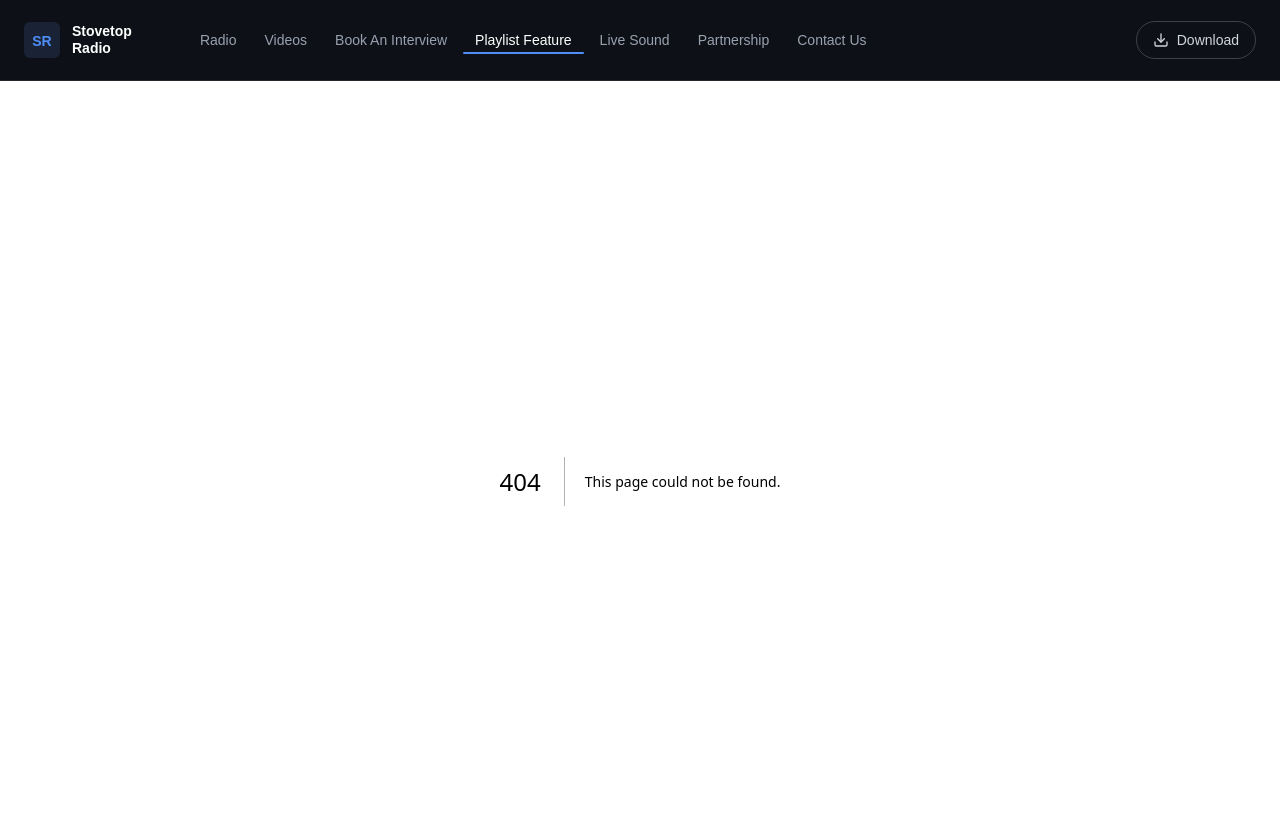
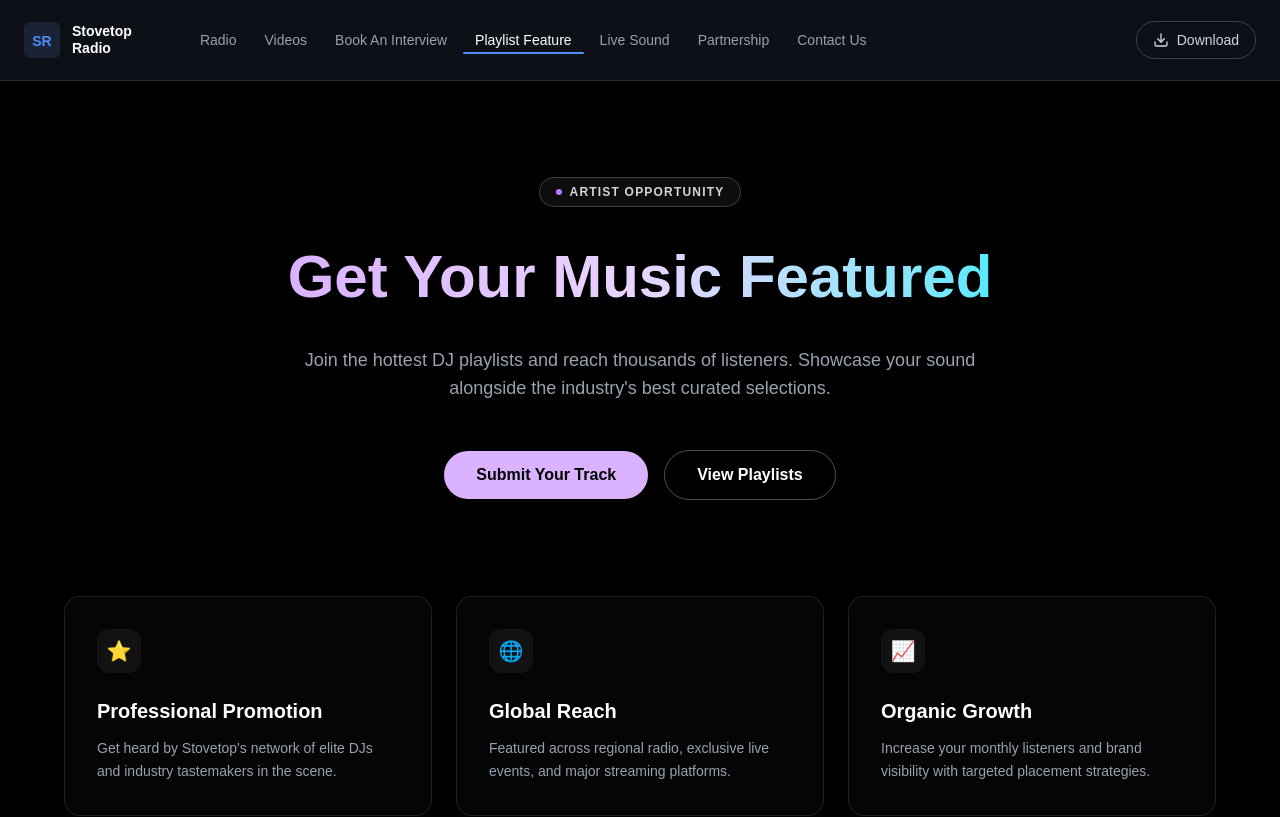
Before and after one commit to Aklabu/NextJS-Stovetop, a Next.js app: page /playlist in a window 1280 px wide. Before the commit this address had no page. Shown: the top 817 px of the page. Built offline with nearby package versions, Linux system fonts and the light colour scheme.

Commit message:
initial setup add for playlist

```diff
--- /dev/null
+++ b/src/app/playlist/page.tsx
@@ -0,0 +1,11 @@
+import PlaylistPage from '@/features/playlist/PlaylistPage'
+
+export const metadata = {
+  title: 'Playlist Feature | Stovetop Radio',
+  description:
+    'Submit your track and get featured on Stovetop Radio curated playlists.',
+}
+
+export default function Page() {
+  return <PlaylistPage />
+}
```
